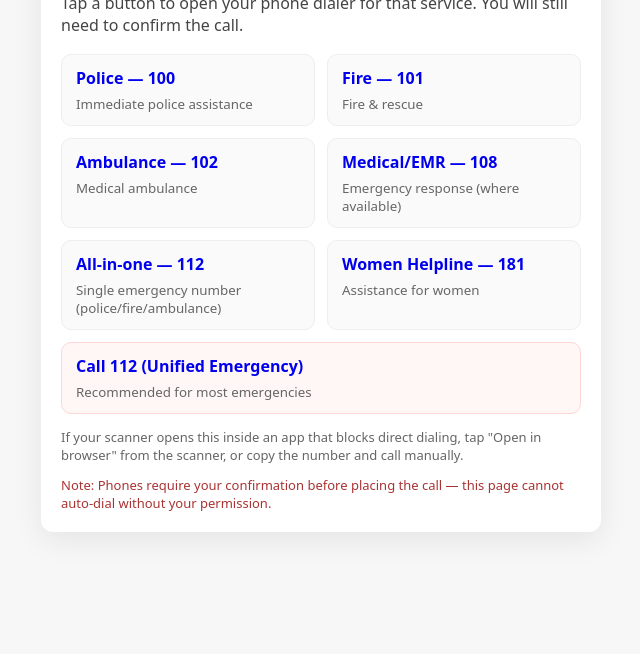
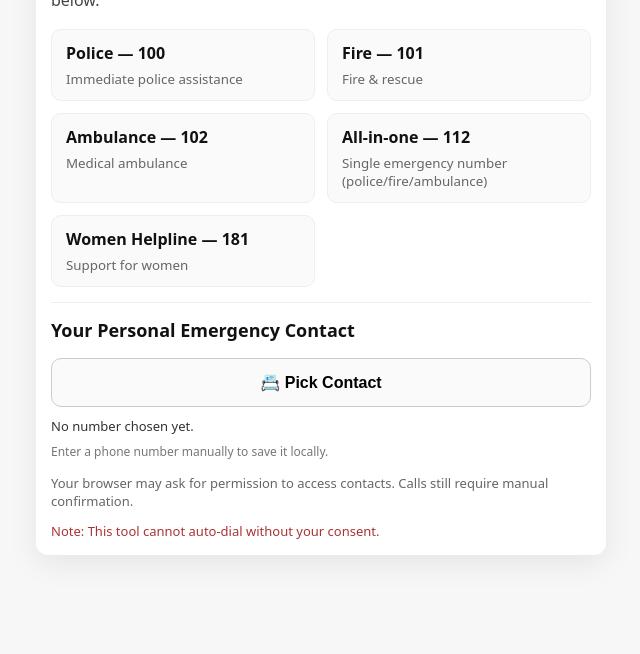
Before and after one commit to vivekmehtapisces/emergency_call, a plain HTML site: page index.html in a window 1280 px wide. Shown: the part 186-840 px from the top of the page, without its empty margins (319-959 px from the left). Drawn offline with Linux system fonts and the light colour scheme.

Commit message:
Update index.html

```diff
--- a/index.html
+++ b/index.html
@@ -5,38 +5,134 @@
 <meta name="viewport" content="width=device-width,initial-scale=1"/>
 <title>Emergency Contacts — India</title>
 <style>
-  :root{--bg:#f7f7f7;--card:#fff;--accent:#0b5cff;}
+  :root{--bg:#f7f7f7;--card:#fff;--accent:#0b5cff;--danger:#e23b3b;}
   body{margin:0;font-family:system-ui,-apple-system,Segoe UI,Roboto,Arial;color:#111;background:var(--bg);display:flex;align-items:center;justify-content:center;min-height:100vh;padding:20px;}
-  .card{background:var(--card);max-width:520px;width:100%;padding:20px;border-radius:12px;box-shadow:0 8px 30px rgba(0,0,0,0.08);}
-  h1{margin:0 0 8px;font-size:20px;}
+  .card{background:var(--card);max-width:540px;width:100%;padding:15px;border-radius:12px;box-shadow:0 8px 30px rgba(0,0,0,0.08);}
+  h1{margin:0 0 8px;font-size:22px;}
   p.lead{margin:0 0 18px;color:#444;}
   .grid{display:grid;grid-template-columns:1fr 1fr;gap:12px;}
-  .btn{display:flex;flex-direction:column;align-items:flex-start;padding:12px 14px;border-radius:10px;text-decoration:none;border:1px solid #eee;background:#fafafa;}
+  .btn{display:flex;flex-direction:column;align-items:flex-start;padding:12px 14px;border-radius:10px;text-decoration:none;border:1px solid #eee;background:#fafafa;color:#111;}
   .btn strong{font-size:16px;}
   .btn small{color:#666;margin-top:6px;}
   .foot{margin-top:14px;font-size:13px;color:#666;}
   .big{grid-column:span 2;display:flex;justify-content:center;}
   .danger{background:#fff6f6;border-color:#ffd6d6;}
   .note{margin-top:12px;font-size:13px;color:#a33;}
+  .actions{display:flex;gap:8px;margin-top:16px;}
+  .bigbtn{flex:1;padding:14px;border:none;border-radius:10px;font-weight:600;font-size:16px;cursor:pointer;}
+  .pick{background:#fafafa;border:1px solid #ccc;}
+  .call{background:var(--accent);color:#fff;}
+  input[type="tel"]{width:100%;padding:10px;border-radius:10px;border:1px solid #ddd;margin-top:10px;}
+  .hint{font-size:12px;color:#777;margin-top:8px;}
 </style>
 </head>
 <body>
   <div class="card">
     <h1>Emergency Contacts</h1>
-    <p class="lead">Tap a button to open your phone dialer for that service. You will still need to confirm the call.</p>
+    <p class="lead">Tap to call emergency services, or set your own quick dial contact below.</p>
 
     <div class="grid">
-      <a class="btn" href="tel:+91100"><strong>Police — 100</strong><small>Immediate police assistance</small></a>
-      <a class="btn" href="tel:+91101"><strong>Fire — 101</strong><small>Fire & rescue</small></a>
-      <a class="btn" href="tel:+91102"><strong>Ambulance — 102</strong><small>Medical ambulance</small></a>
-      <a class="btn" href="tel:+91108"><strong>Medical/EMR — 108</strong><small>Emergency response (where available)</small></a>
-      <a class="btn" href="tel:+91112"><strong>All-in-one — 112</strong><small>Single emergency number (police/fire/ambulance)</small></a>
-      <a class="btn" href="tel:+919109"><strong>Women Helpline — 181</strong><small>Assistance for women</small></a>
-      <a class="btn danger big" href="tel:+91112"><strong>Call 112 (Unified Emergency)</strong><small>Recommended for most emergencies</small></a>
+      <a class="btn" href="tel:100"><strong>Police — 100</strong><small>Immediate police assistance</small></a>
+      <a class="btn" href="tel:101"><strong>Fire — 101</strong><small>Fire & rescue</small></a>
+      <a class="btn" href="tel:102"><strong>Ambulance — 102</strong><small>Medical ambulance</small></a>
+      <a class="btn" href="tel:112"><strong>All-in-one — 112</strong><small>Single emergency number (police/fire/ambulance)</small></a>
+      <a class="btn" href="tel:181"><strong>Women Helpline — 181</strong><small>Support for women</small></a>
     </div>
 
-    <div class="foot">If your scanner opens this inside an app that blocks direct dialing, tap "Open in browser" from the scanner, or copy the number and call manually.</div>
-    <div class="note">Note: Phones require your confirmation before placing the call — this page cannot auto-dial without your permission.</div>
+    <hr style="margin:15px 0;border:none;border-top:1px solid #eee;">
+
+    <h2 style="font-size:18px;margin-bottom:8px;">Your Personal Emergency Contact</h2>
+    <!-- <div id="status" style="font-size:13px;color:#666;margin-bottom:10px;">Checking capabilities...</div> -->
+
+    <div class="actions">
+      <button id="pickContact" class="bigbtn pick">📇 Pick Contact</button>
+    </div>
+
+    <input id="manualInput" type="tel" placeholder="+91 98xxxxxxxx" style="display:none" />
+    <button id="callNow" class="bigbtn call" style="display:none;margin-top:12px;">📞 Call <span id="callLabel"></span></button>
+    <div id="chosen" style="font-size:13px;margin-top:10px;color:#333;">No number chosen yet.</div>
+    <div class="hint" id="hint" style="display:none"></div>
+
+    <div class="foot">Your browser may ask for permission to access contacts. Calls still require manual confirmation.</div>
+    <div class="note">Note: This tool cannot auto-dial without your consent.</div>
   </div>
+
+  <script>
+  (function(){
+    const pickBtn = document.getElementById('pickContact');
+    const manualBtn = document.getElementById('manualBtn');
+    const manualInput = document.getElementById('manualInput');
+    const callNow = document.getElementById('callNow');
+    const callLabel = document.getElementById('callLabel');
+    const chosen = document.getElementById('chosen');
+    const status = document.getElementById('status');
+    const hint = document.getElementById('hint');
+
+    const STORAGE_KEY = 'emergency_speed_dial_number';
+    const hasContactPicker = ('contacts' in navigator) && typeof navigator.contacts.select === 'function';
+
+    //status.textContent = hasContactPicker ? 'Contact Picker API is available.' : 'Contact Picker not available — manual entry only.';
+    hint.style.display = 'block';
+    hint.textContent = hasContactPicker
+      ? 'You can pick a saved contact from your device securely.'
+      : 'Enter a phone number manually to save it locally.';
+
+    function normalize(n){ return n ? n.replace(/[\s()\-]/g,'').trim() : ''; }
+
+    function updateUI(num){
+      if(num){
+        chosen.innerHTML = 'Saved number: <strong>'+num+'</strong>';
+        callLabel.textContent = num;
+        callNow.style.display = 'block';
+      }
+	  <!-- else { -->
+        <!-- chosen.textContent = 'No number chosen yet.'; -->
+        <!-- callNow.style.display = 'none'; -->
+      <!-- } -->
+    }
+
+    const stored = localStorage.getItem(STORAGE_KEY);
+    updateUI(stored);
+
+    pickBtn.addEventListener('click', async ()=>{
+      <!-- if(!hasContactPicker){ alert('Contact Picker not supported. Use manual entry.'); return; } -->
+      try{
+        const contacts = await navigator.contacts.select(['tel','name'], {multiple:false});
+        if(contacts.length){
+          const tel = Array.isArray(contacts[0].tel)?contacts[0].tel[0]:contacts[0].tel;
+          const num = normalize(tel);
+          if(num){
+            localStorage.setItem(STORAGE_KEY,num);
+            updateUI(num);
+            alert('Saved '+num+' as emergency contact.');
+          }
+        }
+      }catch(e){ console.error(e); alert('Failed to pick contact.'); }
+    });
+
+    manualBtn.addEventListener('click',()=>{
+      manualInput.style.display = manualInput.style.display==='none'?'block':'none';
+      manualInput.focus();
+    });
+
+    manualInput.addEventListener('keyup',(e)=>{
+      if(e.key==='Enter'){
+        const num=normalize(manualInput.value);
+        if(num){
+          localStorage.setItem(STORAGE_KEY,num);
+          updateUI(num);
+          manualInput.style.display='none';
+          alert('Saved '+num+' as emergency contact.');
+        }
+      }
+    });
+
+    callNow.addEventListener('click',()=>{
+      const num=localStorage.getItem(STORAGE_KEY);
+      if(!num){ alert('No number saved.'); return; }
+      if(confirm('Call '+num+'?')) window.location.href='tel:'+encodeURIComponent(num);
+    });
+  })();
+  </script>
 </body>
 </html>
```
